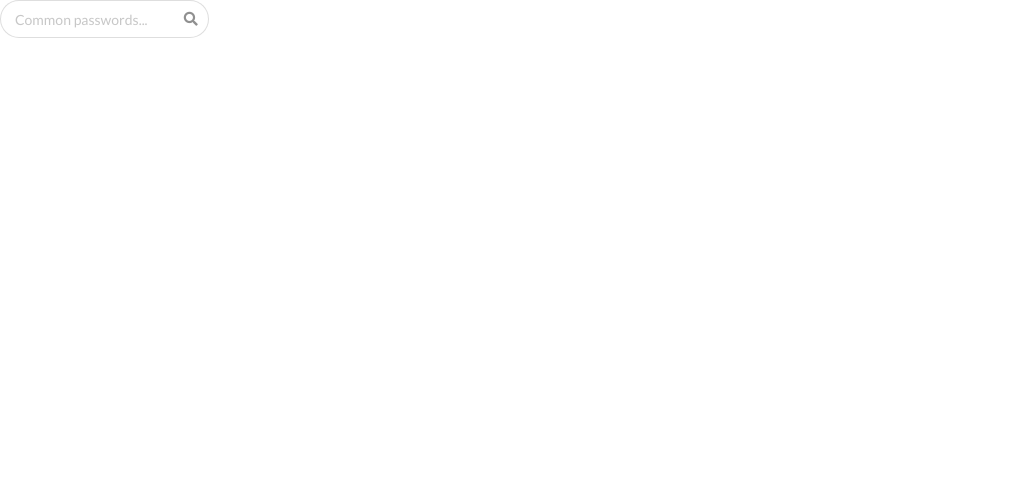
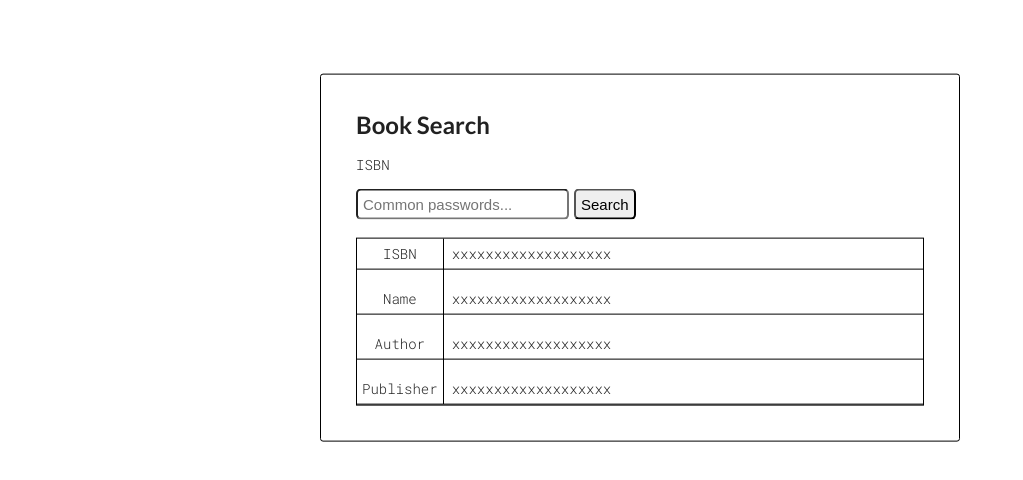
Before and after one commit to prajapatilalit/BookSearch, a React (Create React App) app in the folder booksearch/: page / in a window 1280 px wide. Shown: the top 480 px of the page, without its empty margins (0-1023 px from the left). Built offline with nearby package versions, Linux system fonts and the light colour scheme.

Commit message:
create and update book search component and provide style

```diff
--- a/booksearch/src/components/BookSearch.js
+++ b/booksearch/src/components/BookSearch.js
@@ -2,10 +2,28 @@ import React from "react";
 
 const BookSearch = () => {
   return (
-    <div class="ui search">
-      <div class="ui icon input">
-        <input class="prompt" type="text" placeholder="Common passwords..." />
-        <i class="search icon"></i>
+    <div className="container">
+      <div className="book_search">
+        <h2>Book Search</h2>
+        <p>ISBN</p>
+        <form>
+          <input type="text" placeholder="Common passwords..." />
+          <button>Search</button>
+        </form>
+        <div className="table">
+          <div className="table_col1">
+            <p>ISBN</p>
+            <p>Name</p>
+            <p>Author</p>
+            <p>Publisher</p>
+          </div>
+          <div className="table_col2">
+            <p>xxxxxxxxxxxxxxxxxxx</p>
+            <p>xxxxxxxxxxxxxxxxxxx</p>
+            <p>xxxxxxxxxxxxxxxxxxx</p>
+            <p>xxxxxxxxxxxxxxxxxxx</p>
+          </div>
+        </div>
       </div>
       <div class="results"></div>
     </div>
--- a/booksearch/src/index.css
+++ b/booksearch/src/index.css
@@ -0,0 +1,61 @@
+@import url("https://fonts.googleapis.com/css2?family=Roboto+Mono:ital,wght@0,200;0,300;0,600;1,400&display=swap");
+
+* {
+  margin: 0;
+  padding: 0;
+  box-sizing: border-box;
+  font-family: Roboto Mono, "sens-serif";
+}
+.container {
+  position: relative;
+}
+
+.book_search {
+  position: absolute;
+  width: max-content;
+  top: 20%;
+  left: 50%;
+  transform: translate(-50%, 20%);
+  border: 1px solid black;
+  border-radius: 3px;
+  padding: 35px;
+  width: 50%;
+}
+.book_search form input {
+  padding: 5px;
+  border-radius: 5px;
+  font-size: 15px;
+  margin: 0px 5px 8px 0px;
+}
+.book_search form button {
+  padding: 5px;
+  border-radius: 5px;
+  font-size: 15px;
+  margin-left: 0px 0px 8px 3px;
+}
+
+.book_search .table {
+  display: flex;
+  border: 1px solid black;
+
+  margin-top: 10px;
+}
+
+.book_search .table .table_col1 {
+  border-right: 1px solid black;
+  text-align: center;
+}
+
+.book_search .table .table_col1 p {
+  border-bottom: 1px solid black;
+  padding: 5px;
+}
+
+.book_search .table .table_col2 {
+  width: 100%;
+}
+
+.book_search .table .table_col2 p {
+  border-bottom: 1px solid black;
+  padding: 5px 5px 5px 8px;
+}
```
